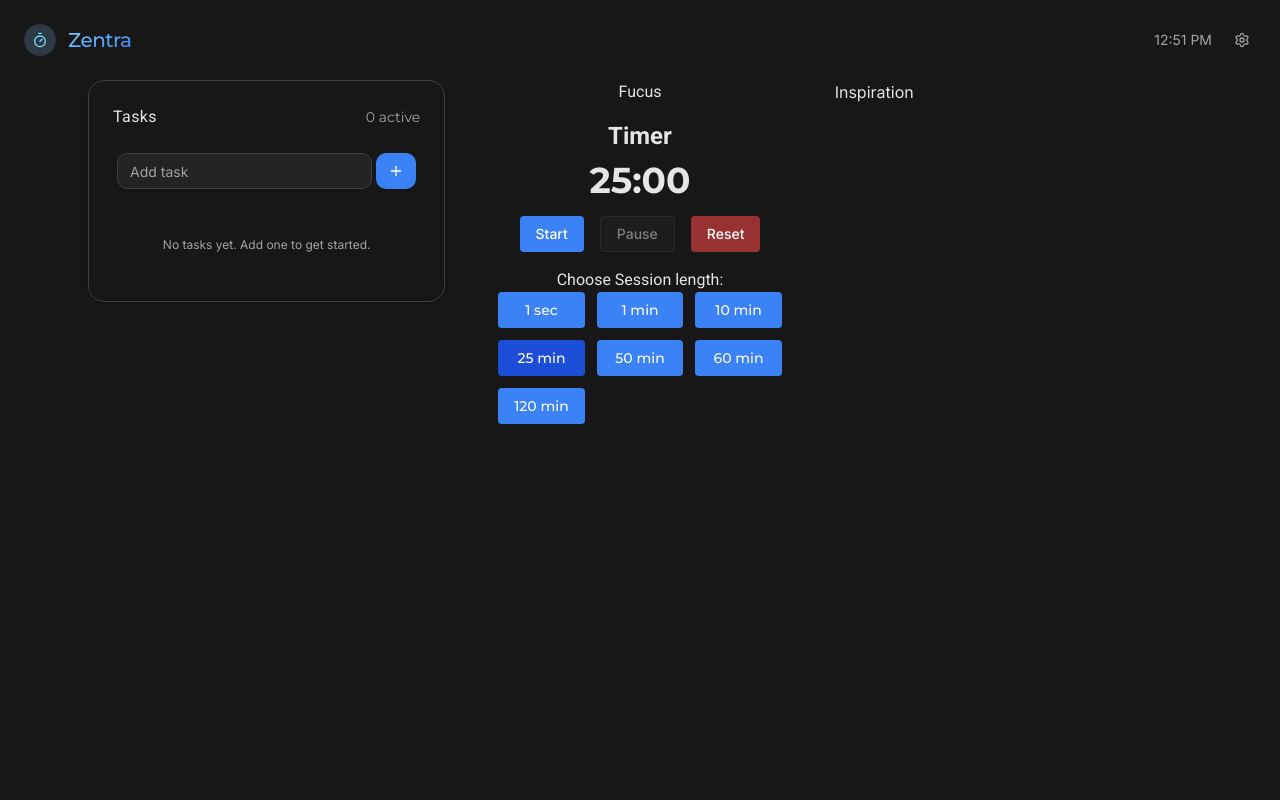
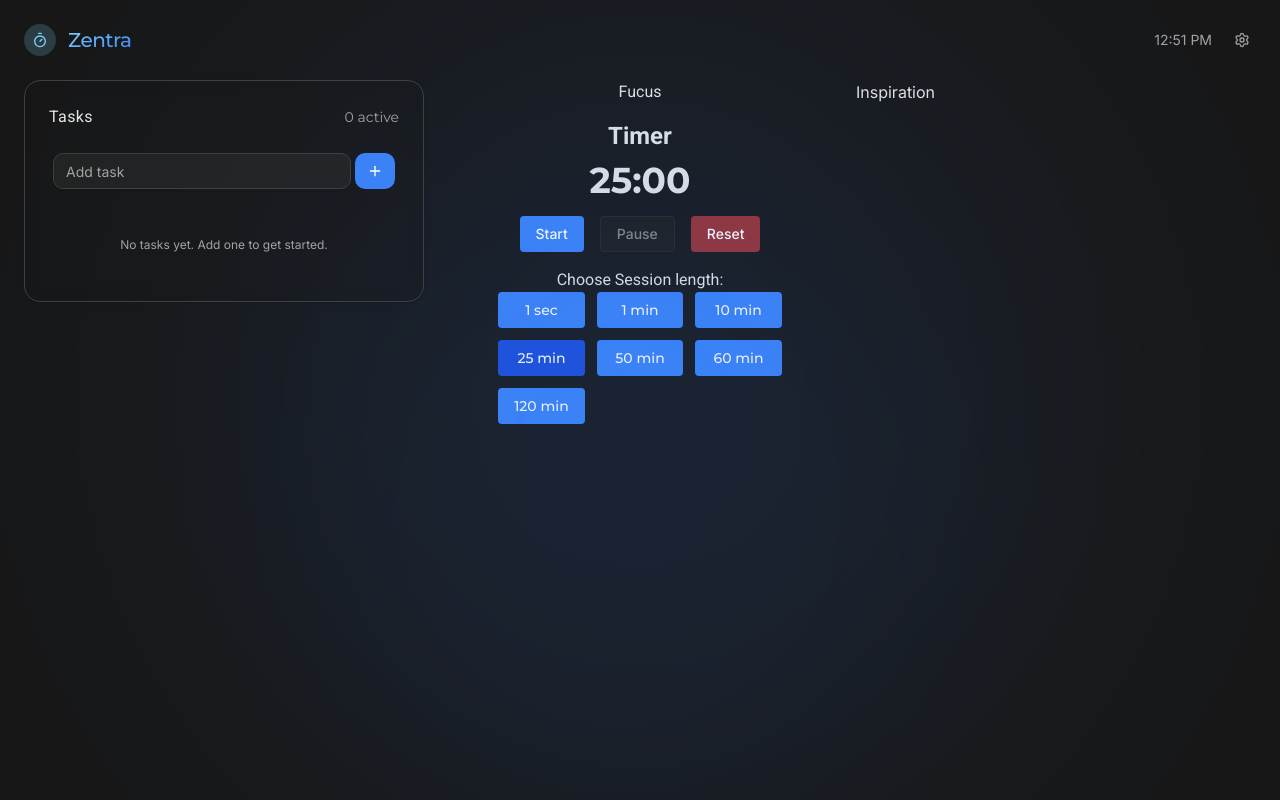
Before and after one commit to Marmo77/Zentra, a React (Vite) app: page /app in a window 1280 px wide. Built offline with nearby package versions, Linux system fonts and the light colour scheme.

Commit message:
tasks bg and dsgn

```diff
--- a/package.json
+++ b/package.json
@@ -10,8 +10,9 @@
     "preview": "vite preview"
   },
   "dependencies": {
+    "@radix-ui/react-alert-dialog": "^1.1.15",
     "@radix-ui/react-checkbox": "^1.3.3",
-    "@radix-ui/react-slot": "^1.2.3",
+    "@radix-ui/react-slot": "^1.2.4",
     "@radix-ui/react-tooltip": "^1.2.8",
     "@tailwindcss/vite": "^4.1.16",
     "class-variance-authority": "^0.7.1",
--- a/src/components/MainApp/MainApp.tsx
+++ b/src/components/MainApp/MainApp.tsx
@@ -2,15 +2,45 @@
 import Inspiration from "./Inspiration";
 import FocusNav from "./Navigation";
 import Tasks from "./Tasks";
+import { motion } from "motion/react";
 
 const MainApp = () => {
   return (
-    <section>
+    <section className="min-h-screen relative overflow-hidden">
+      {/* ANIMATED BACKGROUND radial gradient */}
+      <div className="absolute inset-0 overflow-hidden pointer-events-none">
+        <motion.div
+          animate={{
+            scale: [1, 1.2, 1],
+            opacity: [0.3, 0.5, 0.3],
+          }}
+          transition={{
+            duration: 8,
+            repeat: Infinity,
+            ease: "easeInOut",
+          }}
+          className="absolute top-1/2 left-1/2 -translate-x-1/2 -translate-y-1/2 w-[800px] h-[800px] bg-primary/20 rounded-full blur-[120px]"
+        />
+        <motion.div
+          animate={{
+            scale: [1.2, 1, 1.2],
+            opacity: [0.2, 0.4, 0.2],
+          }}
+          transition={{
+            duration: 10,
+            repeat: Infinity,
+            ease: "easeInOut",
+          }}
+          className="absolute top-1/4 left-1/4 w-[600px] h-[600px] bg-primary/10 rounded-full blur-[100px]"
+        />
+      </div>
       <FocusNav />
-      <div className="max-w-6xl mx-auto grid md:grid-cols-3 grid-cols-1 gap-4 px-6">
-        <Tasks />
-        <Fucus />
-        <Inspiration />
+      <div className="max-w-7xl mx-auto">
+        <div className="grid md:grid-cols-3 grid-cols-1 gap-4 px-6">
+          <Tasks />
+          <Fucus />
+          <Inspiration />
+        </div>
       </div>
     </section>
   );
--- a/src/components/MainApp/Tasks.tsx
+++ b/src/components/MainApp/Tasks.tsx
@@ -54,18 +54,6 @@
     }
     return true;
   };
-
-  //   const test = () => {
-  //     toast.info(errorMessage[0].message, {
-  //       richColors: true,
-  //       duration: 3000,
-  //       closeButton: true,
-  //     });
-  //   };
-  //   useEffect(() => {
-  //     test();
-  //   }, []);
-
   const errorMessage = [
     { id: 1, message: "Task is empty" },
     {
@@ -94,7 +82,7 @@
     );
   };
   return (
-    <Card className="border-border rounded-2xl bg-card/20 h-fit">
+    <Card className="border-border rounded-2xl bg-card/20 backdrop-blur-sm h-fit">
       <CardContent className="px-6 flex flex-col gap-6">
         <div className="flex items-center justify-between">
           <h1 className="tracking-wide">Tasks</h1>
@@ -115,6 +103,14 @@
           <Button className="rounded-xl" onClick={handleAddTask}>
             <Plus />
           </Button>
+          {/* BUTTON inside the input */}
+          {/*         <Button
+            className="absolute right-2 top-1/2 -translate-y-1/2 rounded-xl"
+            size={"icon-sm"}
+            onClick={handleAddTask}
+          >
+            <Plus className="w-4 h-4" />
+          </Button> */}
         </div>
         {tasks.length === 0 ? (
           <div className="text-center h-16 flex items-center justify-center text-xs text-muted-foreground">
--- /dev/null
+++ b/src/components/ui/alert-dialog.tsx
@@ -0,0 +1,155 @@
+import * as React from "react"
+import * as AlertDialogPrimitive from "@radix-ui/react-alert-dialog"
+
+import { cn } from "@/lib/utils"
+import { buttonVariants } from "@/components/ui/button"
+
+function AlertDialog({
+  ...props
+}: React.ComponentProps<typeof AlertDialogPrimitive.Root>) {
+  return <AlertDialogPrimitive.Root data-slot="alert-dialog" {...props} />
+}
+
+function AlertDialogTrigger({
+  ...props
+}: React.ComponentProps<typeof AlertDialogPrimitive.Trigger>) {
+  return (
+    <AlertDialogPrimitive.Trigger data-slot="alert-dialog-trigger" {...props} />
+  )
+}
+
+function AlertDialogPortal({
+  ...props
+}: React.ComponentProps<typeof AlertDialogPrimitive.Portal>) {
+  return (
+    <AlertDialogPrimitive.Portal data-slot="alert-dialog-portal" {...props} />
+  )
+}
+
+function AlertDialogOverlay({
+  className,
+  ...props
+}: React.ComponentProps<typeof AlertDialogPrimitive.Overlay>) {
+  return (
+    <AlertDialogPrimitive.Overlay
+      data-slot="alert-dialog-overlay"
+      className={cn(
+        "data-[state=open]:animate-in data-[state=closed]:animate-out data-[state=closed]:fade-out-0 data-[state=open]:fade-in-0 fixed inset-0 z-50 bg-black/50",
+        className
+      )}
+      {...props}
+    />
+  )
+}
+
+function AlertDialogContent({
+  className,
+  ...props
+}: React.ComponentProps<typeof AlertDialogPrimitive.Content>) {
+  return (
+    <AlertDialogPortal>
+      <AlertDialogOverlay />
+      <AlertDialogPrimitive.Content
+        data-slot="alert-dialog-content"
+        className={cn(
+          "bg-background data-[state=open]:animate-in data-[state=closed]:animate-out data-[state=closed]:fade-out-0 data-[state=open]:fade-in-0 data-[state=closed]:zoom-out-95 data-[state=open]:zoom-in-95 fixed top-[50%] left-[50%] z-50 grid w-full max-w-[calc(100%-2rem)] translate-x-[-50%] translate-y-[-50%] gap-4 rounded-lg border p-6 shadow-lg duration-200 sm:max-w-lg",
+          className
+        )}
+        {...props}
+      />
+    </AlertDialogPortal>
+  )
+}
+
+function AlertDialogHeader({
+  className,
+  ...props
+}: React.ComponentProps<"div">) {
+  return (
+    <div
+      data-slot="alert-dialog-header"
+      className={cn("flex flex-col gap-2 text-center sm:text-left", className)}
+      {...props}
+    />
+  )
+}
+
+function AlertDialogFooter({
+  className,
+  ...props
+}: React.ComponentProps<"div">) {
+  return (
+    <div
+      data-slot="alert-dialog-footer"
+      className={cn(
+        "flex flex-col-reverse gap-2 sm:flex-row sm:justify-end",
+        className
+      )}
+      {...props}
+    />
+  )
+}
+
+function AlertDialogTitle({
+  className,
+  ...props
+}: React.ComponentProps<typeof AlertDialogPrimitive.Title>) {
+  return (
+    <AlertDialogPrimitive.Title
+      data-slot="alert-dialog-title"
+      className={cn("text-lg font-semibold", className)}
+      {...props}
+    />
+  )
+}
+
+function AlertDialogDescription({
+  className,
+  ...props
+}: React.ComponentProps<typeof AlertDialogPrimitive.Description>) {
+  return (
+    <AlertDialogPrimitive.Description
+      data-slot="alert-dialog-description"
+      className={cn("text-muted-foreground text-sm", className)}
+      {...props}
+    />
+  )
+}
+
+function AlertDialogAction({
+  className,
+  ...props
+}: React.ComponentProps<typeof AlertDialogPrimitive.Action>) {
+  return (
+    <AlertDialogPrimitive.Action
+      className={cn(buttonVariants(), className)}
+      {...props}
+    />
+  )
+}
+
+function AlertDialogCancel({
+  className,
+  ...props
+}: React.ComponentProps<typeof AlertDialogPrimitive.Cancel>) {
+  return (
+    <AlertDialogPrimitive.Cancel
+      className={cn(buttonVariants({ variant: "outline" }), className)}
+      {...props}
+    />
+  )
+}
+
+export {
+  AlertDialog,
+  AlertDialogPortal,
+  AlertDialogOverlay,
+  AlertDialogTrigger,
+  AlertDialogContent,
+  AlertDialogHeader,
+  AlertDialogFooter,
+  AlertDialogTitle,
+  AlertDialogDescription,
+  AlertDialogAction,
+  AlertDialogCancel,
+}
```
Also changed, not shown: 1 other file (tests, documents, lock files or other folders).
